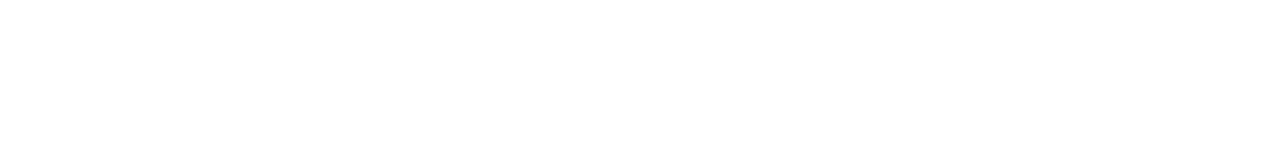
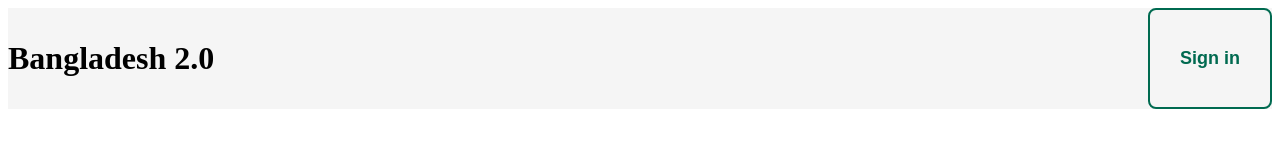
Before and after one commit to taherunnasatoma/assignment-1-B11, a plain HTML site: page index.html in a window 1280 px wide. Drawn offline with Linux system fonts and the light colour scheme.

Commit message:
styles added

```diff
--- a/index.html
+++ b/index.html
@@ -1,11 +1,31 @@
 <!DOCTYPE html>
 <html lang="en">
-<head>
+<head >
     <meta charset="UTF-8">
     <meta name="viewport" content="width=device-width, initial-scale=1.0">
     <title>Assignment1</title>
+    <link rel="preconnect" href="https://fonts.googleapis.com">
+<link rel="preconnect" href="https://fonts.gstatic.com" crossorigin>
+<link href="https://fonts.googleapis.com/css2?family=Fira+Sans:ital,wght@0,100;0,200;0,300;0,400;0,500;0,600;0,700;0,800;0,900;1,100;1,200;1,300;1,400;1,500;1,600;1,700;1,800;1,900&display=swap" rel="stylesheet">
+
+
+<link rel="stylesheet" href="styles/style.css">
 </head>
 <body>
+    <header class="primary-color">
+        <nav >
+            <h3 class="nav-title">Bangladesh 2.0</h3>
 
+            <button class="btn-nav primary-color">Sign in</button>
+        </nav>
+    </header>
+
+    <main>
+
+    </main>
+
+    <footer>
+
+    </footer>
 </body>
 </html>
--- /dev/null
+++ b/styles/style.css
@@ -0,0 +1,35 @@
+@import url('https://fonts.googleapis.com/css2?family=Fira+Sans:ital,wght@0,100;0,200;0,300;0,400;0,500;0,600;0,700;0,800;0,900;1,100;1,200;1,300;1,400;1,500;1,600;1,700;1,800;1,900&display=swap');
+
+
+
+/*  Shared styles */
+
+.primary-color
+{
+    background-color: #F5F5F5;
+}
+/* nav styles */
+
+nav
+{
+    display: flex;
+    justify-content: space-between;
+}
+.nav-title
+{
+    font-size: 32px;
+    font-weight: bold;
+}
+
+.btn-nav
+{
+    color:#006A50;
+    font-size: 18px;
+    font-weight: 600;
+    padding: 10px 30px;
+    border: 2px solid #006A50;;
+    border-radius: 8px;
+
+
+
+}
```
Also changed, not shown: assets/al-jazeera.png (added), assets/card-icon.png (added), assets/facebook.png (added), assets/hero.png (added), assets/instagram.png (added), assets/quote-bg.png (added), assets/satelite.png (added), assets/x.png (added).
